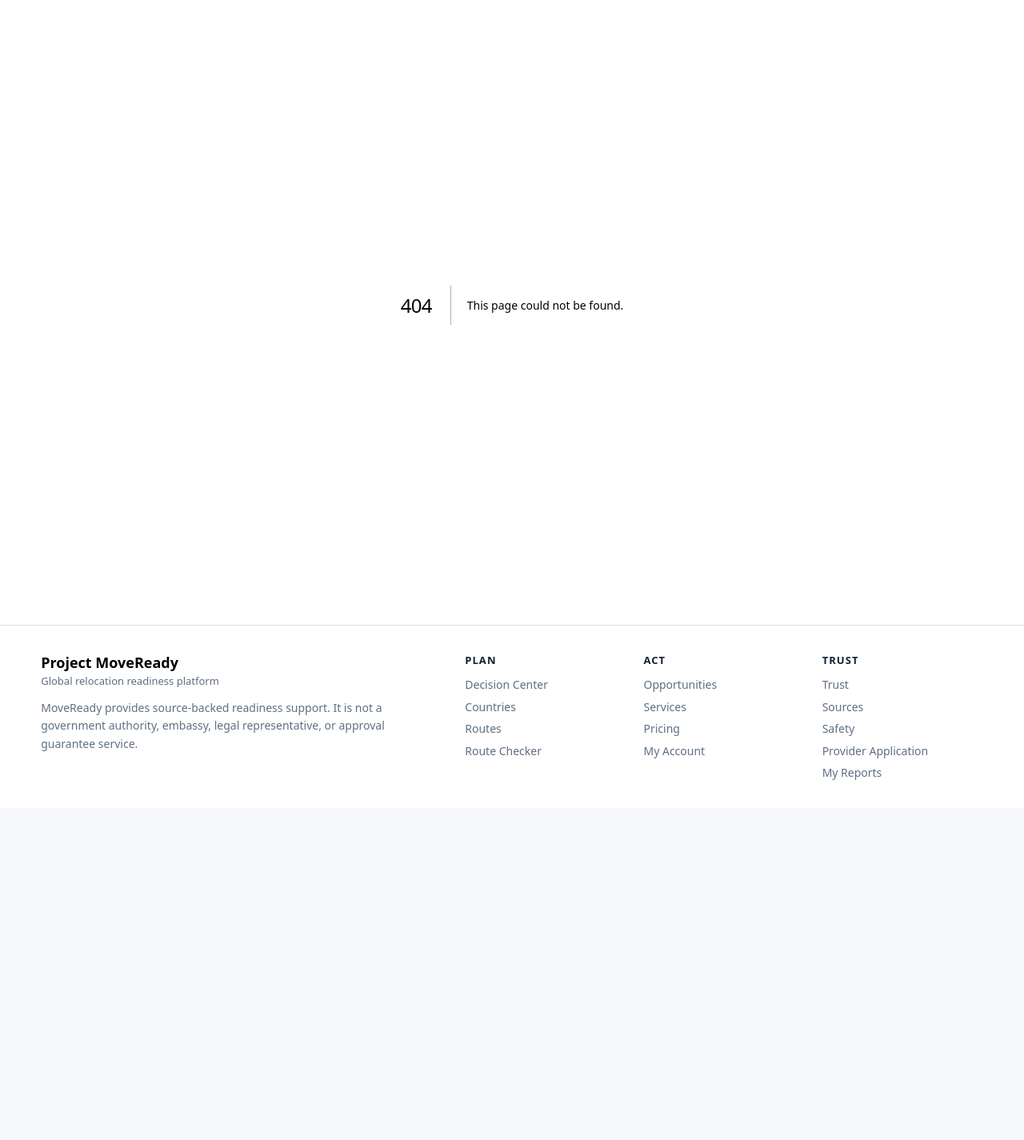
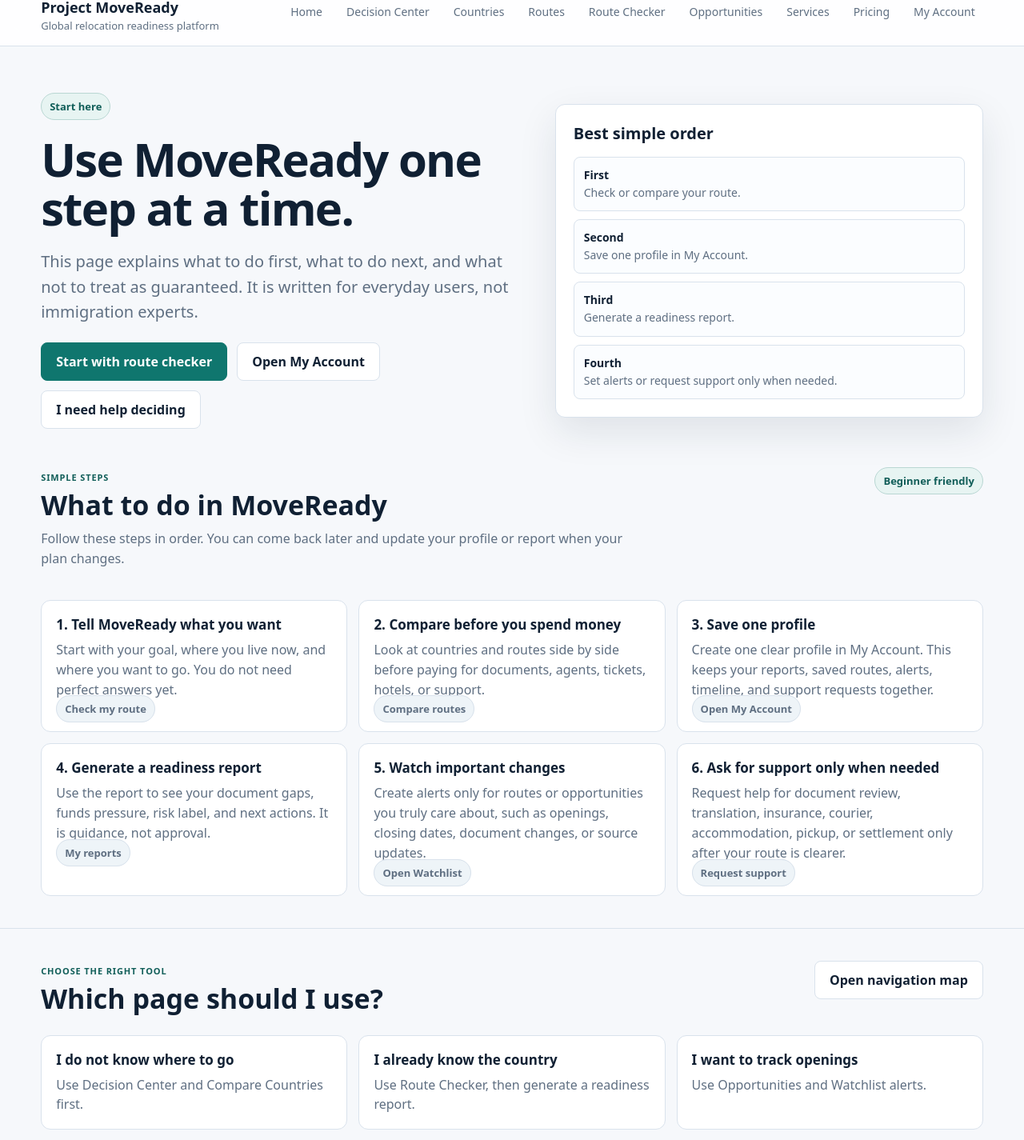
Before and after one commit to SirBM201/SirBM201-moveready-frontend, a Next.js app: page /start in a window 1280 px wide. Before the commit this address had no page. Shown: the part 19-1444 px from the top of the page at 80% size. Before the commit the page ends 1029 px from the top, so only its background shows below. Built offline with nearby package versions, Linux system fonts and the light colour scheme.

Commit message:
Add simple start guide page

```diff
--- /dev/null
+++ b/app/start/page.tsx
@@ -0,0 +1,165 @@
+import SiteHeader from "@/components/SiteHeader";
+
+const simpleSteps = [
+  {
+    title: "1. Tell MoveReady what you want",
+    text: "Start with your goal, where you live now, and where you want to go. You do not need perfect answers yet.",
+    action: "Check my route",
+    href: "/route-checker",
+  },
+  {
+    title: "2. Compare before you spend money",
+    text: "Look at countries and routes side by side before paying for documents, agents, tickets, hotels, or support.",
+    action: "Compare routes",
+    href: "/compare",
+  },
+  {
+    title: "3. Save one profile",
+    text: "Create one clear profile in My Account. This keeps your reports, saved routes, alerts, timeline, and support requests together.",
+    action: "Open My Account",
+    href: "/dashboard",
+  },
+  {
+    title: "4. Generate a readiness report",
+    text: "Use the report to see your document gaps, funds pressure, risk label, and next actions. It is guidance, not approval.",
+    action: "My reports",
+    href: "/my-reports",
+  },
+  {
+    title: "5. Watch important changes",
+    text: "Create alerts only for routes or opportunities you truly care about, such as openings, closing dates, document changes, or source updates.",
+    action: "Open Watchlist",
+    href: "/watchlist",
+  },
+  {
+    title: "6. Ask for support only when needed",
+    text: "Request help for document review, translation, insurance, courier, accommodation, pickup, or settlement only after your route is clearer.",
+    action: "Request support",
+    href: "/services",
+  },
+];
+
+const plainRules = [
+  "MoveReady does not promise visa, admission, job, lottery, ballot, or route approval.",
+  "Use official sources first before paying money or uploading sensitive documents.",
+  "Choose one active profile so the app does not confuse old test profiles with your real plan.",
+  "Read the risk label before acting. A high score is not the same as approval.",
+];
+
+const whoNeedsWhat = [
+  {
+    title: "I do not know where to go",
+    text: "Use Decision Center and Compare Countries first.",
+    href: "/decision-center",
+  },
+  {
+    title: "I already know the country",
+    text: "Use Route Checker, then generate a readiness report.",
+    href: "/route-checker",
+  },
+  {
+    title: "I want to track openings",
+    text: "Use Opportunities and Watchlist alerts.",
+    href: "/opportunities",
+  },
+  {
+    title: "I need practical help",
+    text: "Use Services, but only after you understand the route and risk.",
+    href: "/services",
+  },
+];
+
+export default function StartPage() {
+  return (
+    <main className="page-shell">
+      <SiteHeader subtitle="Start guide" />
+
+      <section className="hero-band">
+        <div className="hero-copy">
+          <span className="eyebrow">Start here</span>
+          <h1>Use MoveReady one step at a time.</h1>
+          <p className="lede">
+            This page explains what to do first, what to do next, and what not to treat as guaranteed. It is written for everyday users, not immigration experts.
+          </p>
+          <div className="actions">
+            <a className="btn primary" href="/route-checker">Start with route checker</a>
+            <a className="btn" href="/dashboard">Open My Account</a>
+            <a className="btn" href="/decision-center">I need help deciding</a>
+          </div>
+        </div>
+
+        <aside className="workflow-panel">
+          <h2>Best simple order</h2>
+          <div className="mini-list">
+            <div><strong>First</strong><span>Check or compare your route.</span></div>
+            <div><strong>Second</strong><span>Save one profile in My Account.</span></div>
+            <div><strong>Third</strong><span>Generate a readiness report.</span></div>
+            <div><strong>Fourth</strong><span>Set alerts or request support only when needed.</span></div>
+          </div>
+        </aside>
+      </section>
+
+      <section className="section no-top-pad">
+        <div className="section-heading-row">
+          <div>
+            <p className="overline">Simple steps</p>
+            <h2>What to do in MoveReady</h2>
+            <p className="section-intro">
+              Follow these steps in order. You can come back later and update your profile or report when your plan changes.
+            </p>
+          </div>
+          <span className="status-dot">Beginner friendly</span>
+        </div>
+        <div className="grid">
+          {simpleSteps.map((step) => (
+            <a className="card" href={step.href} key={step.title}>
+              <h3>{step.title}</h3>
+              <p>{step.text}</p>
+              <span className="badge">{step.action}</span>
+            </a>
+          ))}
+        </div>
+      </section>
+
+      <section className="section">
+        <div className="section-heading-row">
+          <div>
+            <p className="overline">Choose the right tool</p>
+            <h2>Which page should I use?</h2>
+          </div>
+          <a className="btn" href="/navigation-map">Open navigation map</a>
+        </div>
+        <div className="grid">
+          {whoNeedsWhat.map((item) => (
+            <a className="card" href={item.href} key={item.title}>
+              <h3>{item.title}</h3>
+              <p>{item.text}</p>
+            </a>
+          ))}
+        </div>
+      </section>
+
+      <section className="section">
+        <div className="result-block featured">
+          <div className="panel-heading">
+            <div>
+              <p className="overline">Trust rules</p>
+              <h2>Important things to remember</h2>
+            </div>
+            <span className="status-dot">No shortcuts</span>
+          </div>
+          <div className="mini-list">
+            {plainRules.map((rule) => (
+              <div key={rule}><strong>Remember</strong><span>{rule}</span></div>
+            ))}
+          </div>
+          <div className="actions">
+            <a className="btn primary" href="/route-checker">Check my route</a>
+            <a className="btn" href="/dashboard">Go to My Account</a>
+            <a className="btn" href="/trust">Read trust and safety</a>
+          </div>
+        </div>
+      </section>
+    </main>
+  );
+}
```
